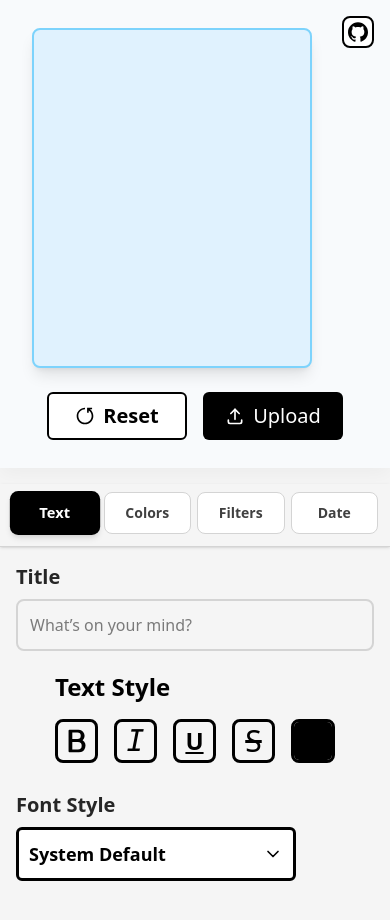
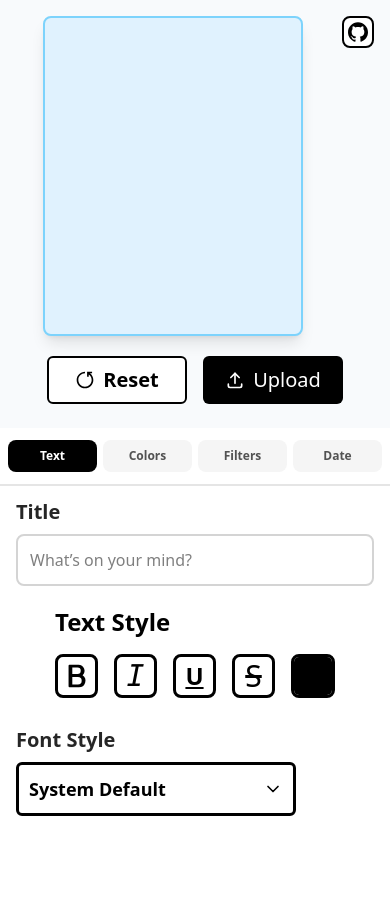
Before and after one commit to devndesigner6/retro-pic-cards, a React (Vite) app: page / in a window 390 px wide. Shown: the top 920 px of the page. After the commit the page ends 872 px from the top, so only its background shows below. Built offline with nearby package versions, Linux system fonts and the light colour scheme; a web font is replaced by a local one.

Commit message:
Further refine mobile layout: smaller card, cleaner tabs, better spacing

```diff
--- a/src/App.css
+++ b/src/App.css
@@ -72,31 +72,31 @@
     position: sticky;
     top: 0;
     z-index: 30;
-    padding-top: 12px;
-    padding-bottom: 12px;
+    padding-top: 8px;
+    padding-bottom: 8px;
     background: #f8fafc;
-    box-shadow: 0 6px 18px rgba(0,0,0,0.04);
+    box-shadow: 0 4px 12px rgba(0,0,0,0.05);
   }
 
   .mobile-preview-card {
-    width: min(360px, 92vw);
+    width: min(320px, 90vw);
   }
 
   .mobile-actions {
-    width: min(360px, 92vw);
+    width: min(320px, 90vw);
   }
 
   .mobile-controls-panel {
-    max-height: calc(100dvh - 370px);
+    max-height: calc(100dvh - 340px);
     overflow-y: auto;
     padding-bottom: 40px;
     width: 100%;
   }
 
   .mobile-card {
-    width: clamp(230px, 82vw, 280px);
-    height: clamp(300px, 88vw, 340px);
-    margin-bottom: 16px;
+    width: clamp(220px, 80vw, 260px);
+    height: clamp(280px, 85vw, 320px);
+    margin-bottom: 12px;
   }
 
   .mobile-controls-panel::-webkit-scrollbar {
--- a/src/App.jsx
+++ b/src/App.jsx
@@ -113,9 +113,9 @@ function App() {
       <div className='flex selection:text-white selection:bg-black flex-col md:flex-row '>
 
         {/* Mobile controls (tabbed) */}
-        <div className='mobile-controls-panel md:hidden bg-neutral-100 flex flex-col items-center pt-4 pb-6 gap-4 order-2'>
+        <div className='mobile-controls-panel md:hidden bg-white flex flex-col items-center pt-0 pb-6 gap-3 order-2'>
 
-          <div className='flex w-full justify-center gap-1.5 px-3 sticky top-0 z-30 bg-neutral-100 pb-3 pt-2 border-b border-neutral-300 shadow-sm'>
+          <div className='flex w-full justify-center gap-1.5 px-2 sticky top-0 z-30 bg-white pb-3 pt-3 border-b-2 border-neutral-200'>
             {[
               { key: 'text', label: 'Text' },
               { key: 'color', label: 'Colors' },
@@ -125,7 +125,7 @@ function App() {
               <button
                 key={tab.key}
                 onClick={() => setActiveTab(tab.key)}
-                className={`flex-1 py-2.5 rounded-lg text-sm font-semibold transition-all duration-200 ${activeTab === tab.key ? 'bg-black text-white shadow-md scale-105' : 'bg-white text-neutral-700 border border-neutral-300 hover:bg-neutral-50'}`}
+                className={`flex-1 py-2 rounded-lg text-xs font-bold transition-all duration-200 ${activeTab === tab.key ? 'bg-black text-white' : 'bg-neutral-100 text-neutral-600 hover:bg-neutral-200'}`}
               >
                 {tab.label}
               </button>
@@ -258,7 +258,7 @@ function App() {
 
         </div>
 
-        <div className='mobile-preview md:sticky h-auto md:h-screen w-auto flex-1 flex flex-col justify-center items-center md:-mt-7 selection:text-white selection:bg-black  pt-6 pb-6 md:pb-0  order-1 md:order-2
+        <div className='mobile-preview md:sticky h-auto md:h-screen w-auto flex-1 flex flex-col justify-center items-center md:-mt-7 selection:text-white selection:bg-black  pt-4 pb-4 md:pb-0  order-1 md:order-2
         bg-[radial-gradient(circle,_#e5e7eb_1px,_transparent_1px)]
         bg-[size:10px_10px]
         '>
@@ -269,7 +269,7 @@ function App() {
 
             <div ref={imgBoxRef} className='inline-block mobile-preview-card'>
 
-              <div className='mobile-card w-[260px] md:w-[320px] h-[320px] md:h-[400px] bg-[#e0f2fe] m-4 md:m-6 mb-10 rounded-lg shadow-lg border-2 border-[#7dd3fc] flex flex-col  hover:rotate-5 transition-all duration-400 px-4 md:px-5 pt-4 md:pt-5 pb-3 md:pb-4 overflow-hidden flex-wrap   relative
+              <div className='mobile-card w-[260px] md:w-[320px] h-[320px] md:h-[400px] bg-[#e0f2fe] m-2 md:m-6 mb-4 md:mb-10 rounded-lg shadow-lg border-2 border-[#7dd3fc] flex flex-col  hover:rotate-5 transition-all duration-400 px-4 md:px-5 pt-4 md:pt-5 pb-3 md:pb-4 overflow-hidden flex-wrap   relative
 
 
 
```
